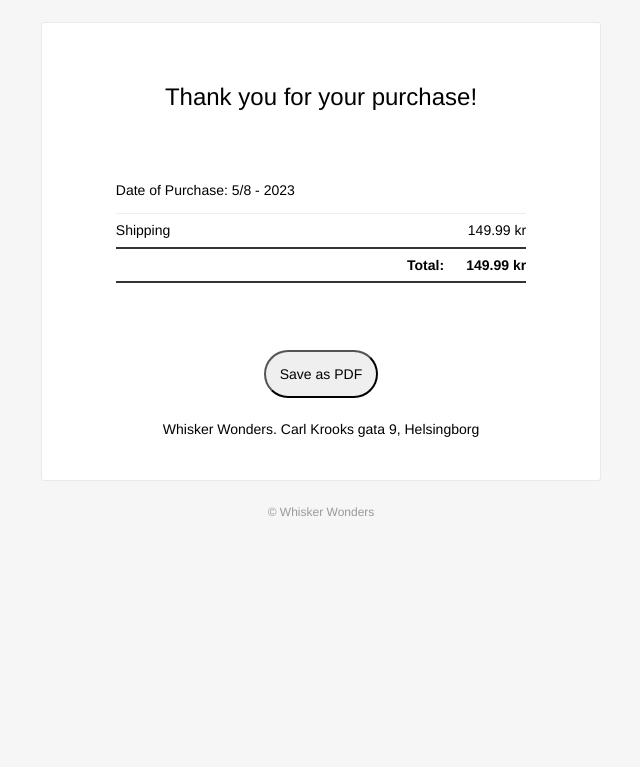
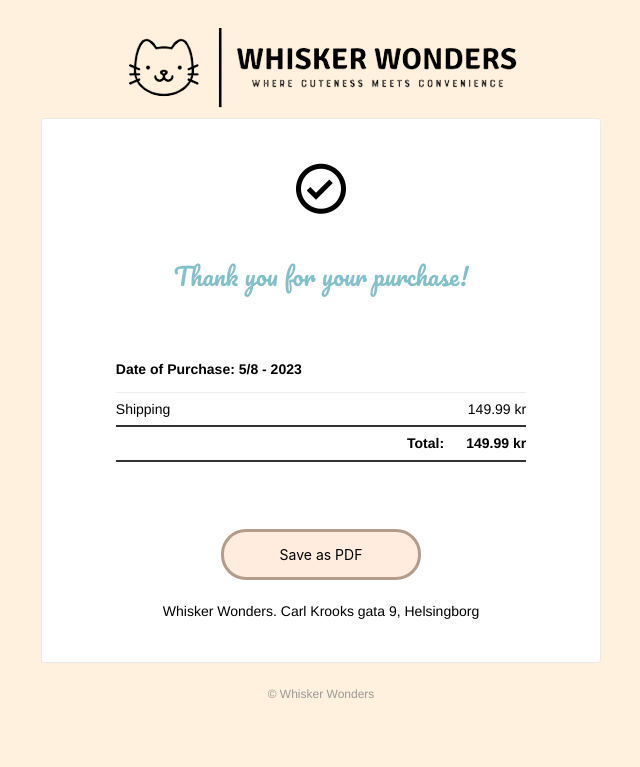
Before and after one commit to Ebbsteer/WhiskerWonders, a PHP site: page /html/receipt.html in a window 1280 px wide. Shown: the top 767 px of the page, without its empty margins (319-959 px from the left). Run offline with PHP 8.4, Linux system fonts and the light colour scheme; some libraries are stand-ins or nearby versions.

Commit message:
Kvitto 	modified:   css/receipt.css 	modified:   html/receipt.html 	new file:   img/check-mark.png

```diff
--- a/css/receipt.css
+++ b/css/receipt.css
@@ -14,7 +14,26 @@ img {
     max-width: 100%;
 }
 
+.bx {
+    padding-top: 20px;
+    font-size: 60px;
+}
+
+button {
+    cursor: pointer;
+    width: 200px;
+    text-align: center;
+    background-color: #ffecde;
+    border: solid 3px #b49c8b;
+    font-family: "Inter", sans-serif;
+}
+
+button:hover {
+    background-color: #b49c8b;
+}
+
 body {
+    background-color: rgba(255, 241, 221, 255);
     -webkit-font-smoothing: antialiased;
     -webkit-text-size-adjust: none;
     width: 100% !important;
@@ -30,12 +49,9 @@ table td {
 /* -------------------------------------
     BODY & CONTAINER
 ------------------------------------- */
-body {
-    background-color: #f6f6f6;
-}
+
 
 .body-wrap {
-    background-color: #f6f6f6;
     width: 100%;
 }
 
--- a/html/receipt.html
+++ b/html/receipt.html
@@ -8,7 +8,12 @@
     <script src="https://code.jquery.com/jquery-1.12.4.min.js" integrity="sha256-ZosEbRLbNQzLpnKIkEdrPv7lOy9C27hHQ+Xp8a4MxAQ=" crossorigin="anonymous"></script>
     <script src="https://cdnjs.cloudflare.com/ajax/libs/jspdf/1.3.5/jspdf.min.js"></script>
     <meta name="viewport" content="width=device-width, initial-scale=1.0">
+    <link rel="preconnect" href="https://fonts.googleapis.com">
+    <link rel="preconnect" href="https://fonts.gstatic.com" crossorigin>
+    <link href="https://fonts.googleapis.com/css2?family=Pacifico&display=swap" rel="stylesheet">
     <link rel="icon" type="image/x-icon" href="../img/logo/favicon.png">
+    <!-- Boxicons File -->
+    <link href='https://unpkg.com/boxicons@2.1.4/css/boxicons.min.css' rel='stylesheet'>
     <link rel="stylesheet" href="../css/receipt.css">
     <title>Whisker Wonders - Receipt</title>
 </head>
@@ -18,8 +23,9 @@
             <tr>
                 <td></td>
                 <td class="container" width="600">
-                    <div class="content">
-                        <table class="main" width="100%" cellpadding="0" cellspacing="0">
+                    <div class="content aligncenter">
+                        <img src="../img/logo/darkTransLogo.png" alt="Logo">
+                        <table class="main aligncenter" width="100%" cellpadding="0" cellspacing="0">
                             <tbody>
                                 <tr>
                                     <td class="content-wrap aligncenter">
@@ -27,7 +33,8 @@
                                             <tbody>
                                                 <tr>
                                                     <td class="content-block">
-                                                        <h2>Thank you for your purchase!</h2>
+                                                        <i class='bx bx-check-circle'></i>
+                                                        <h2 style="font-family: 'Pacifico', cursive; color: rgba(131,192,201,255);">Thank you for your purchase!</h2>
                                                     </td>
                                                 </tr>
                                                 <tr>
@@ -35,7 +42,7 @@
                                                         <table class="invoice">
                                                             <tbody>
                                                                 <tr>
-                                                                    <td id="receiptDate">June 01 2015</td>
+                                                                    <td id="receiptDate" style="font-weight: bolder;">Datum?</td>
                                                                 </tr>
                                                                 <tr>
                                                                     <td>
```
Also changed, not shown: img/check-mark.png (added).
